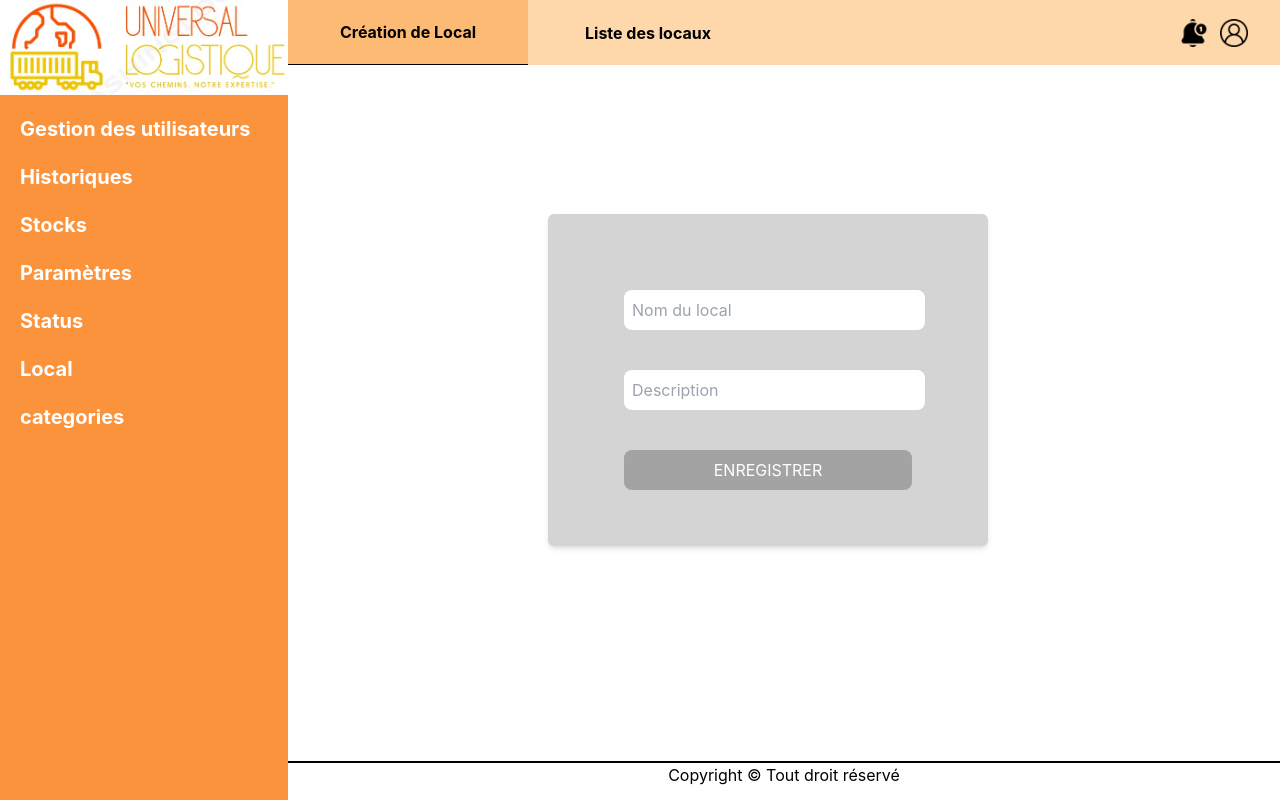
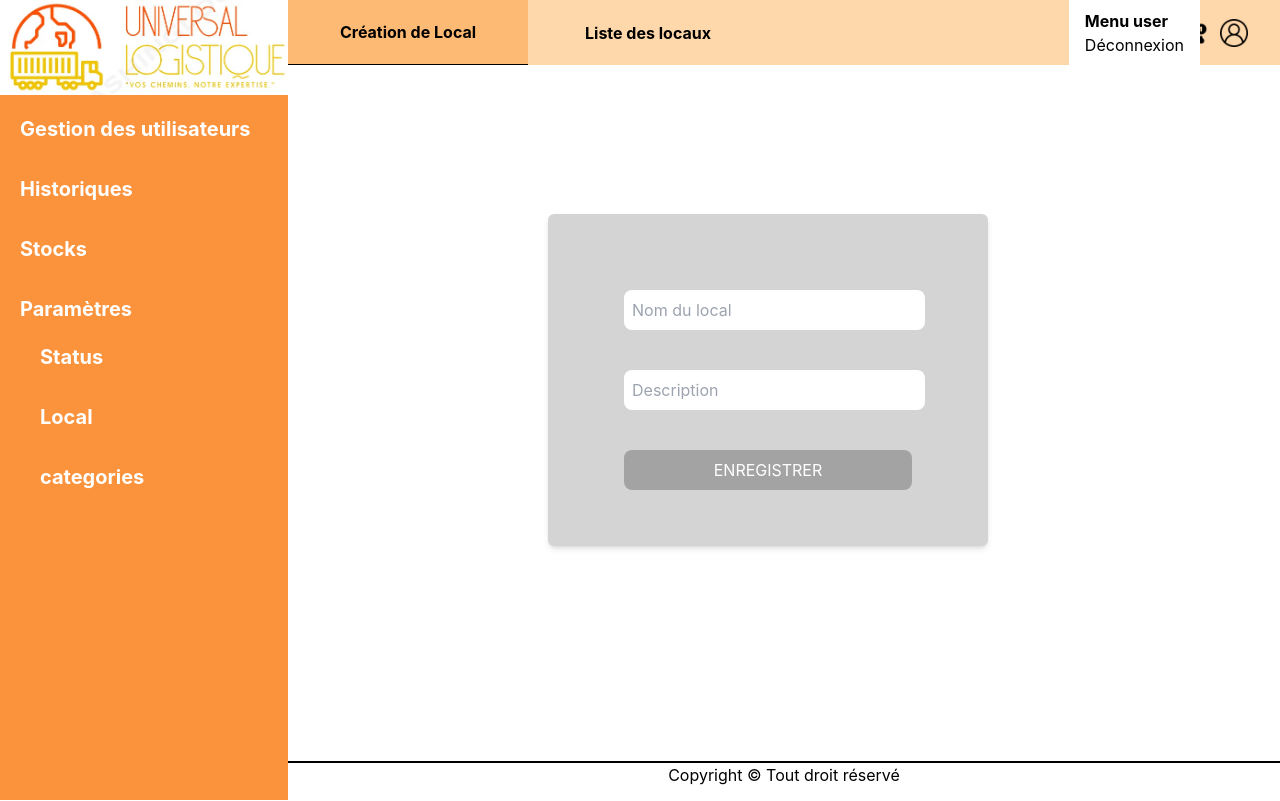
Before and after one commit to loulou-gif/gestionnaire, a React (Create React App) app: page /local in a window 1280 px wide. Built offline with nearby package versions, Linux system fonts and the light colour scheme.

Commit message:
dropdown menu

```diff
--- /dev/null
+++ b/src/components/Header/DropDownIcon.js
@@ -0,0 +1,15 @@
+
+
+
+function DropDownIcon() {
+    return(
+        <div className="absolute list-none top-100 right-20 bg-white rounded-lg p-4 w-200">
+            <h3 className="font-bold">Menu user</h3>
+            <li className="">Déconnexion</li>
+        </div>
+    )
+
+}
+
+
+export default DropDownIcon
--- /dev/null
+++ b/src/components/Header/Icones.js
@@ -0,0 +1,15 @@
+
+import accountIcone from "../../assets/icone/user.png";
+import notifIcone from "../../assets/icone/cloche-de-notification.png";
+import DropDownIcon from "./DropDownIcon";
+function Icones() {
+    return(
+        <div className="flex justify-end items-center h-full">
+            <img src={notifIcone} alt="notif" className="w-10 pr-3 cursor-pointer" />
+            <img src={accountIcone} alt="comptes" className="w-10 pr-3 mr-5 cursor-pointer" />
+              <DropDownIcon />
+        </div>
+    )
+}
+
+export default Icones
--- a/src/components/Header/NavBar/Bouttons.js
+++ b/src/components/Header/NavBar/Bouttons.js
@@ -1,9 +1,9 @@
 import React from "react";
 import PropTypes from 'prop-types';
-import accountIcone from "../../../assets/icone/user.png";
-import notifIcone from "../../../assets/icone/cloche-de-notification.png";
 import "../../../style/manage.css";
 import "../../../style/forms.css";
+import Icones from "../Icones";
+
 
 const Buttons = ({ activeTab, openTab }) => {
   return (
@@ -25,11 +25,7 @@ const Buttons = ({ activeTab, openTab }) => {
                 Liste des utilisateurs
               </div>
             </div>
-
-            <div className="flex justify-end items-center h-full">
-              <img src={notifIcone} alt="notif" className="w-10 pr-3 cursor-pointer" />
-              <img src={accountIcone} alt="comptes" className="w-10 pr-3 mr-5 cursor-pointer" />
-            </div>
+            <Icones />
           </nav>
         </div>
       </header>
--- a/src/components/Header/NavBar/Categories.js
+++ b/src/components/Header/NavBar/Categories.js
@@ -1,9 +1,8 @@
 import React from "react";
 import PropTypes from 'prop-types';
-import accountIcone from "../../../assets/icone/user.png";
-import notifIcone from "../../../assets/icone/cloche-de-notification.png";
 import "../../../style/manage.css";
 import "../../../style/forms.css";
+import Icones from "../Icones";
 
 const Buttons = ({ activeTab, openTab }) => {
   return (
@@ -25,11 +24,7 @@ const Buttons = ({ activeTab, openTab }) => {
                 Liste de catégories
               </div>
             </div>
-
-            <div className="flex justify-end items-center h-full">
-              <img src={notifIcone} alt="notif" className="w-10 pr-3 cursor-pointer" />
-              <img src={accountIcone} alt="comptes" className="w-10 pr-3 mr-5 cursor-pointer" />
-            </div>
+            <Icones />
           </nav>
         </div>
       </header>
--- a/src/components/Header/NavBar/LocalNavBar.js
+++ b/src/components/Header/NavBar/LocalNavBar.js
@@ -1,9 +1,8 @@
 import React from "react";
 import PropTypes from 'prop-types';
-import accountIcone from "../../../assets/icone/user.png";
-import notifIcone from "../../../assets/icone/cloche-de-notification.png";
 import "../../../style/manage.css";
 import "../../../style/forms.css";
+import Icones from "../Icones";
 
 const Buttons = ({ activeTab, openTab }) => {
   return (
@@ -25,11 +24,7 @@ const Buttons = ({ activeTab, openTab }) => {
                 Liste des locaux
               </div>
             </div>
-
-            <div className="flex justify-end items-center h-full">
-              <img src={notifIcone} alt="notif" className="w-10 pr-3 cursor-pointer" />
-              <img src={accountIcone} alt="comptes" className="w-10 pr-3 mr-5 cursor-pointer" />
-            </div>
+            <Icones />
           </nav>
         </div>
       </header>
--- a/src/components/Header/NavBar/Settings.js
+++ b/src/components/Header/NavBar/Settings.js
@@ -1,9 +1,8 @@
 import React from "react";
 import PropTypes from 'prop-types';
-import accountIcone from "../../../assets/icone/user.png";
-import notifIcone from "../../../assets/icone/cloche-de-notification.png";
 import "../../../style/manage.css";
 import "../../../style/forms.css";
+import Icones from "../Icones";
 
 const Buttons = ({ activeTab, openTab }) => {
   return (
@@ -25,11 +24,7 @@ const Buttons = ({ activeTab, openTab }) => {
                 Paramètre de l&apos;application
               </div>
             </div>
-
-            <div className="flex justify-end items-center h-full">
-              <img src={notifIcone} alt="notif" className="w-10 pr-3 cursor-pointer" />
-              <img src={accountIcone} alt="comptes" className="w-10 pr-3 mr-5 cursor-pointer" />
-            </div>
+            <Icones />
           </nav>
         </div>
       </header>
--- a/src/components/Header/NavBar/StatusNavBar.js
+++ b/src/components/Header/NavBar/StatusNavBar.js
@@ -1,9 +1,8 @@
 import React from "react";
 import PropTypes from 'prop-types';
-import accountIcone from "../../../assets/icone/user.png";
-import notifIcone from "../../../assets/icone/cloche-de-notification.png";
 import "../../../style/manage.css";
 import "../../../style/forms.css";
+import Icones from "../Icones";
 
 const Buttons = ({ activeTab, openTab }) => {
   return (
@@ -25,11 +24,7 @@ const Buttons = ({ activeTab, openTab }) => {
                 Liste de statuts
               </div>
             </div>
-
-            <div className="flex justify-end items-center h-full">
-              <img src={notifIcone} alt="notif" className="w-10 pr-3 cursor-pointer" />
-              <img src={accountIcone} alt="comptes" className="w-10 pr-3 mr-5 cursor-pointer" />
-            </div>
+            <Icones />
           </nav>
         </div>
       </header>
--- a/src/components/Header/NavBar/Stock.js
+++ b/src/components/Header/NavBar/Stock.js
@@ -1,9 +1,8 @@
 import React from "react";
 import PropTypes from 'prop-types';
-import accountIcone from "../../../assets/icone/user.png";
-import notifIcone from "../../../assets/icone/cloche-de-notification.png";
 import "../../../style/manage.css";
 import "../../../style/forms.css";
+import Icones from "../Icones";
 
 const Buttons = ({ activeTab, openTab }) => {
   return (
@@ -31,11 +30,7 @@ const Buttons = ({ activeTab, openTab }) => {
                 Gestion stock
               </div>
             </div>
-
-            <div className="flex justify-end items-center h-full">
-              <img src={notifIcone} alt="notif" className="w-10 pr-3 cursor-pointer" />
-              <img src={accountIcone} alt="comptes" className="w-10 pr-3 mr-5 cursor-pointer" />
-            </div>
+            <Icones/>
           </nav>
         </div>
       </header>
--- a/src/components/Latteralbar/SuperAdmin.js
+++ b/src/components/Latteralbar/SuperAdmin.js
@@ -1,16 +1,16 @@
 // import ManageUser from "../Header/NavBar/ManageUser"
 // import "../../style/Latteral.css"
 import logo from '../../assets/logo/logo.jpg'
-import React, { useState } from 'react';
+import React from 'react';
 import { Link } from 'react-router-dom'
 // import CreateUser from "../formulaires/CreateUser"
 
 function SuperAdmin() {
-    const [activeLink, setActiveLink] = useState(null);
+//     const [activeLink, setActiveLink] = useState(null);
 
-    const handleLinkClick = (link) => {
-        setActiveLink(link);
-  };
+//     const handleLinkClick = (link) => {
+//         setActiveLink(link);
+//   };
     return(
         <div className="absolute top-0 left-0 h-screen w-64">
             <div className=" flex justify-normal">
@@ -20,15 +20,35 @@ function SuperAdmin() {
                         <nav className=" ">
                             <div className="text-white font-bold text-xl">
                                 <img src={logo} alt="logo" className="text-6xl " />
-                                <div className="flex flex-col">
-                                <Link to ="/accueil" id="Gest" className={`select pt-5 pb-3 pl-5 hover:border-r cursor-pointer  hover:border-black  hover:bg-orange-200 ${activeLink === 'Gest' ? 'active' : ''}`} onClick={() => handleLinkClick('Gest')}> Gestion des utilisateurs </Link>
-                                <Link to ="/historique" id="Hist" className={`select pt-2 pb-3 pl-5 hover:border-r cursor-pointer  hover:border-black  hover:bg-orange-200 ${activeLink === 'Hist' ? 'active' : ''}`} onClick={() => handleLinkClick('Hist')}> Historiques </Link>
-                                <Link to ="/stock" id="Stoc" className={`select pt-2 pb-3 pl-5 hover:border-r cursor-pointer  hover:border-black  hover:bg-orange-200 ${activeLink === 'Stoc' ? 'active' : ''}`} onClick={() => handleLinkClick('Stoc')}> Stocks </Link>
-                                <Link to ="/parametre" id="Para" className={`select pt-2 pb-3 pl-5 hover:border-r cursor-pointer  hover:border-black  hover:bg-orange-200 ${activeLink === 'Para' ? 'active' : ''}`} onClick={() => handleLinkClick('Para')}> Paramètres </Link>
-                                <Link to ="/status" id="stat" className={`select pt-2 pb-3 pl-5 hover:border-r cursor-pointer  hover:border-black  hover:bg-orange-200 ${activeLink === 'stat' ? 'active' : ''}`} onClick={() => handleLinkClick('stat')}> Status </Link>
-                                <Link to ="/local" id="local" className={`select pt-2 pb-3 pl-5 hover:border-r cursor-pointer  hover:border-black  hover:bg-orange-200 ${activeLink === 'local' ? 'active' : ''}`} onClick={() => handleLinkClick('local')}> Local </Link>
-                                <Link to ="/categories" id="cate" className={`select pt-2 pb-3 pl-5 hover:border-r cursor-pointer  hover:border-black  hover:bg-orange-200 ${activeLink === 'cate' ? 'active' : ''}`} onClick={() => handleLinkClick('cate')}> categories </Link>
-                                </div>
+                                <ul className="flex flex-col">
+                                    <li className='select pt-5 pb-3 pl-5 hover:border-r cursor-pointer  hover:border-black  hover:bg-orange-200'>
+                                        <Link to ="/accueil" id="Gest"  > Gestion des utilisateurs </Link>
+                                    </li>
+                                    <li className='select pt-5 pb-3 pl-5 hover:border-r cursor-pointer  hover:border-black  hover:bg-orange-200'>
+                                        <Link to ="/historique" id="Hist" > Historiques </Link>
+                                    </li>
+                                    <li className='select pt-5 pb-3 pl-5 hover:border-r cursor-pointer  hover:border-black  hover:bg-orange-200'>
+                                        <Link to ="/stock" id="Stoc"  > Stocks </Link>
+                                    </li>
+                                    <li className='select pt-5 pb-3 pl-5 hover:border-r cursor-pointer  hover:border-black  hover:bg-orange-200'>
+                                        <Link to ="/parametre" id="Para"  > Paramètres </Link>
+                                        <div className=''>
+                                            <ul>
+                                                <li className='select pt-5 pb-3 pl-5 hover:border-r cursor-pointer  hover:border-black  hover:bg-orange-200'>
+                                                    <Link to ="/status" id="stat"   > Status </Link>
+                                                </li>
+                                                <li className='select pt-5 pb-3 pl-5 hover:border-r cursor-pointer  hover:border-black  hover:bg-orange-200'>
+                                                    <Link to ="/local" id="local"  > Local </Link>
+                                                </li>
+                                                <li className='select pt-5 pb-3 pl-5 hover:border-r cursor-pointer  hover:border-black  hover:bg-orange-200'>
+                                                    <Link to ="/categories" id="cate"   > categories </Link>
+                                                </li>
+                                            </ul>
+                                        </div>
+                                    </li>
+
+
+                                </ul>
                             </div>
                         </nav>
                     </div>
```
Also changed, not shown: src/components/Header/NavBar/History.js (+2 -7 lines).
